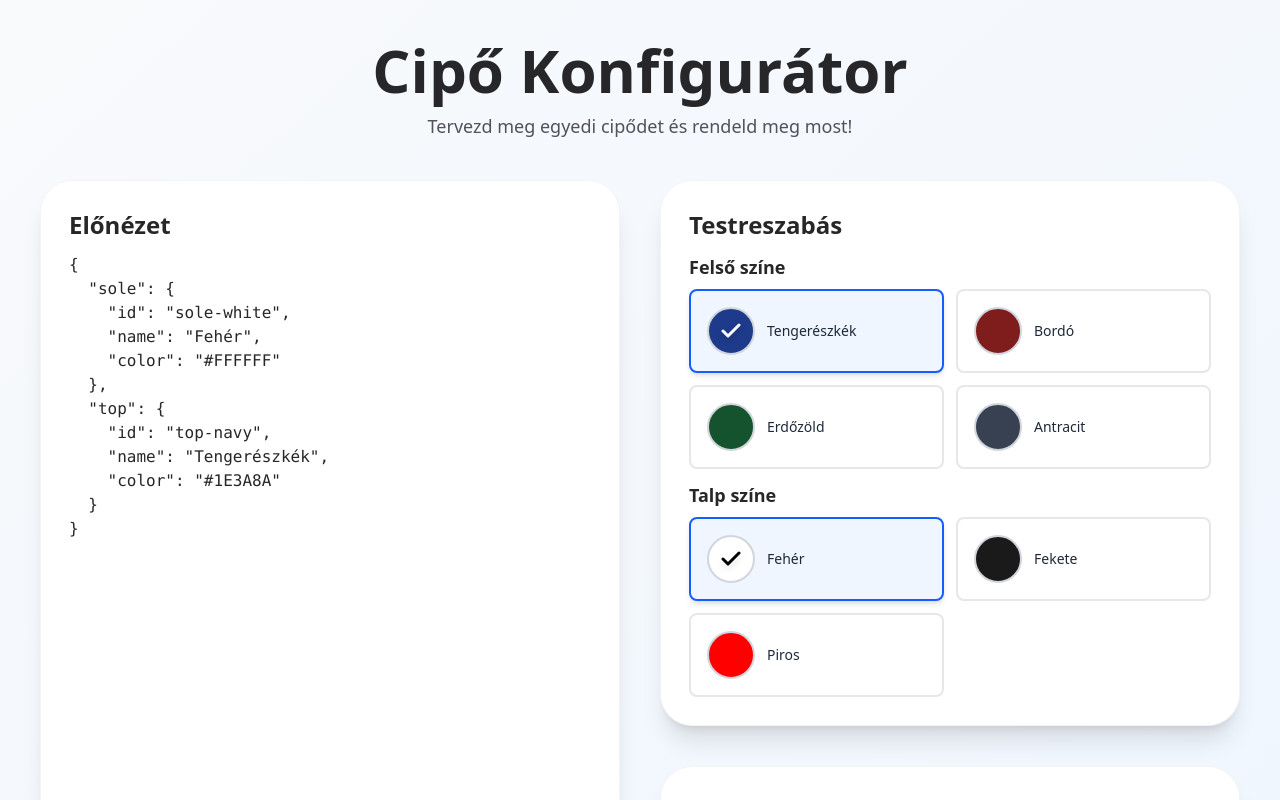
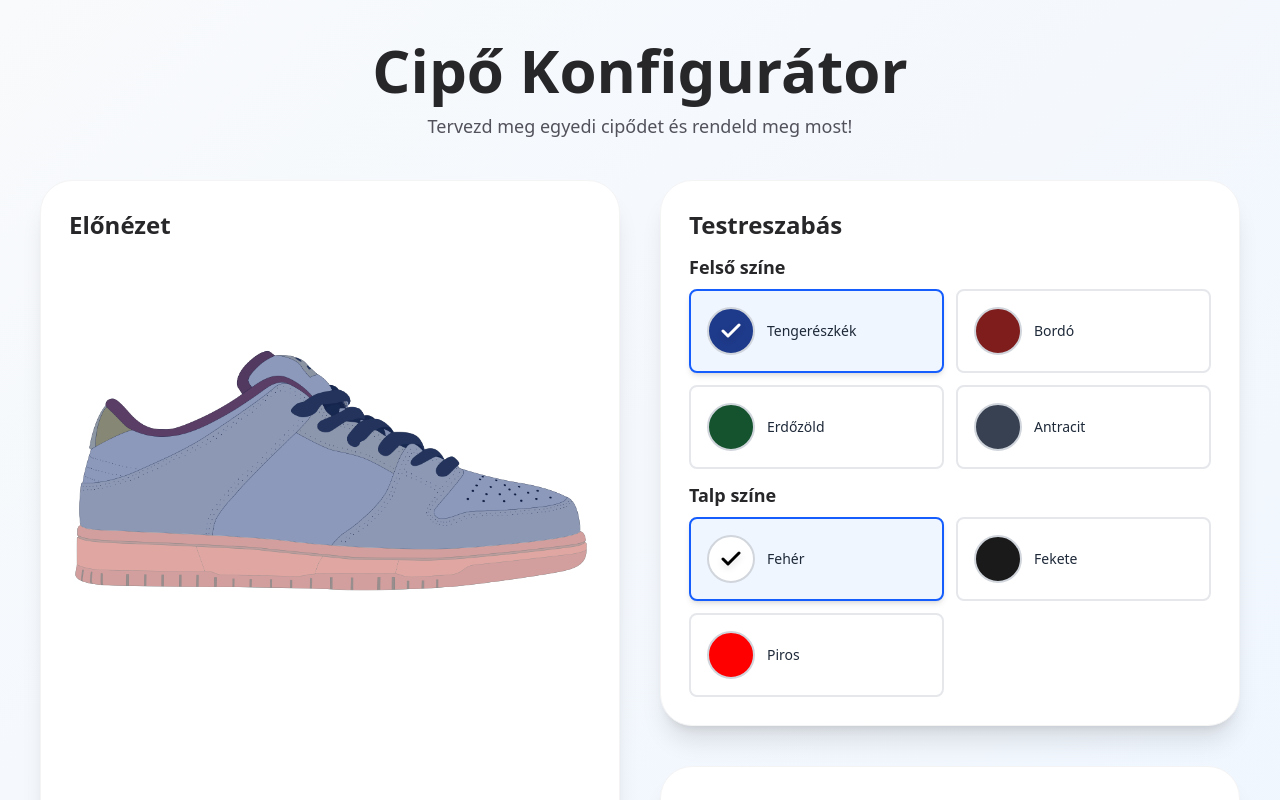
Before and after one commit to chencsi/shoe-configurator, a React (Vite) app: page / in a window 1280 px wide. Shown: the top 800 px of the page. Built offline with nearby package versions, Linux system fonts and the light colour scheme.

Commit message:
displaying the shoe and customization works

```diff
--- a/src/components/ShoePreview.tsx
+++ b/src/components/ShoePreview.tsx
@@ -10,7 +10,41 @@ function ShoePreview({ customization }: ShoePreviewProps) {
 
   return (
     <Box title={title}>
-      <pre>{JSON.stringify(customization, null, 2)}</pre>
+      <div className="relative">
+        <img src="/sole.png" className="absolute inset-0" alt="sole" />
+        <img src="/top.png" className="relative" alt="top" />
+
+        <div
+          className="absolute inset-0"
+          style={{
+            backgroundColor: customization.top.color,
+            opacity: 0.5,
+            WebkitMaskImage: "url(/top.png)",
+            maskImage: "url(/top.png)",
+            WebkitMaskSize: "contain",
+            maskSize: "contain",
+            WebkitMaskRepeat: "no-repeat",
+            maskRepeat: "no-repeat",
+            WebkitMaskPosition: "center",
+            maskPosition: "center",
+          }}
+        />
+        <div
+          className="absolute inset-0"
+          style={{
+            backgroundColor: customization.sole.color,
+            opacity: 0.5,
+            WebkitMaskImage: "url(/sole.png)",
+            maskImage: "url(/sole.png)",
+            WebkitMaskSize: "contain",
+            maskSize: "contain",
+            WebkitMaskRepeat: "no-repeat",
+            maskRepeat: "no-repeat",
+            WebkitMaskPosition: "center",
+            maskPosition: "center",
+          }}
+        />
+      </div>
     </Box>
   )
 }
```
